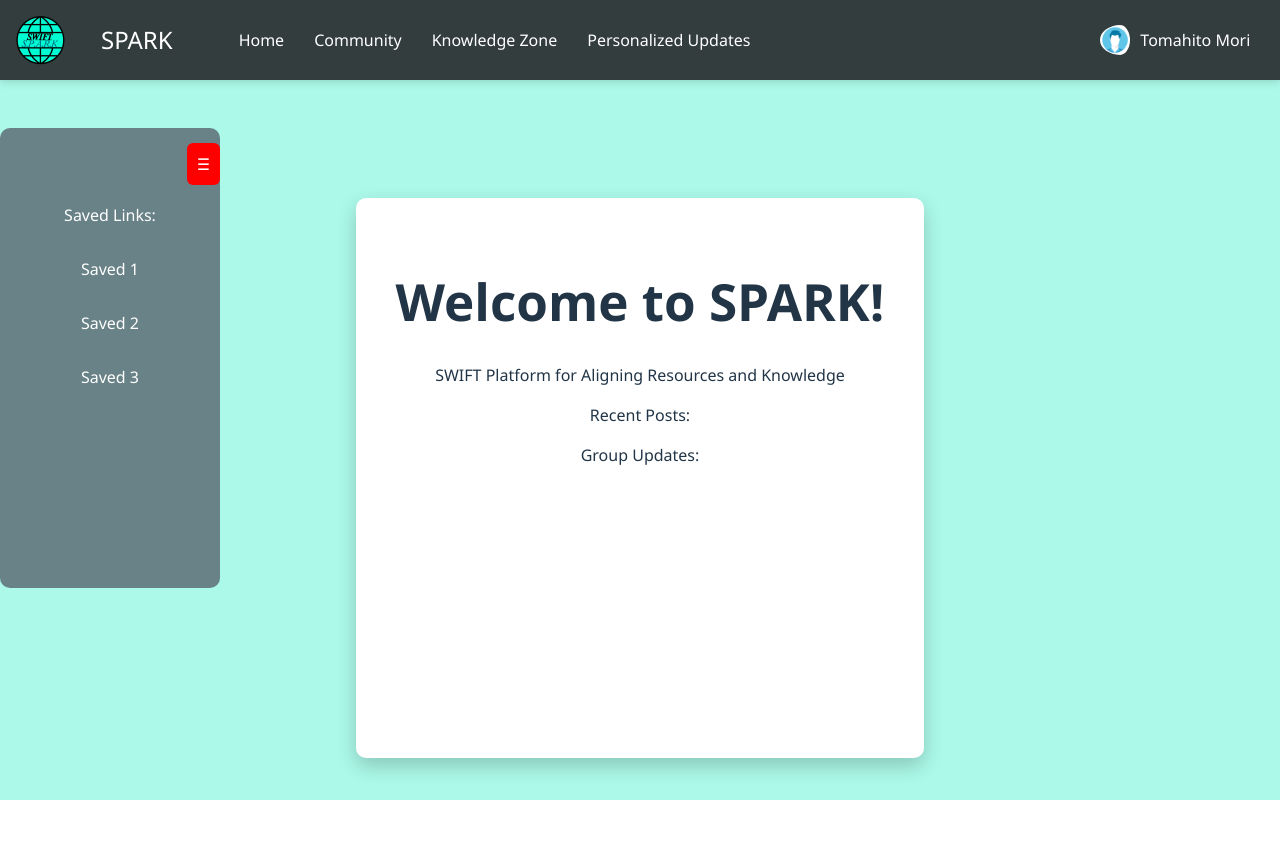
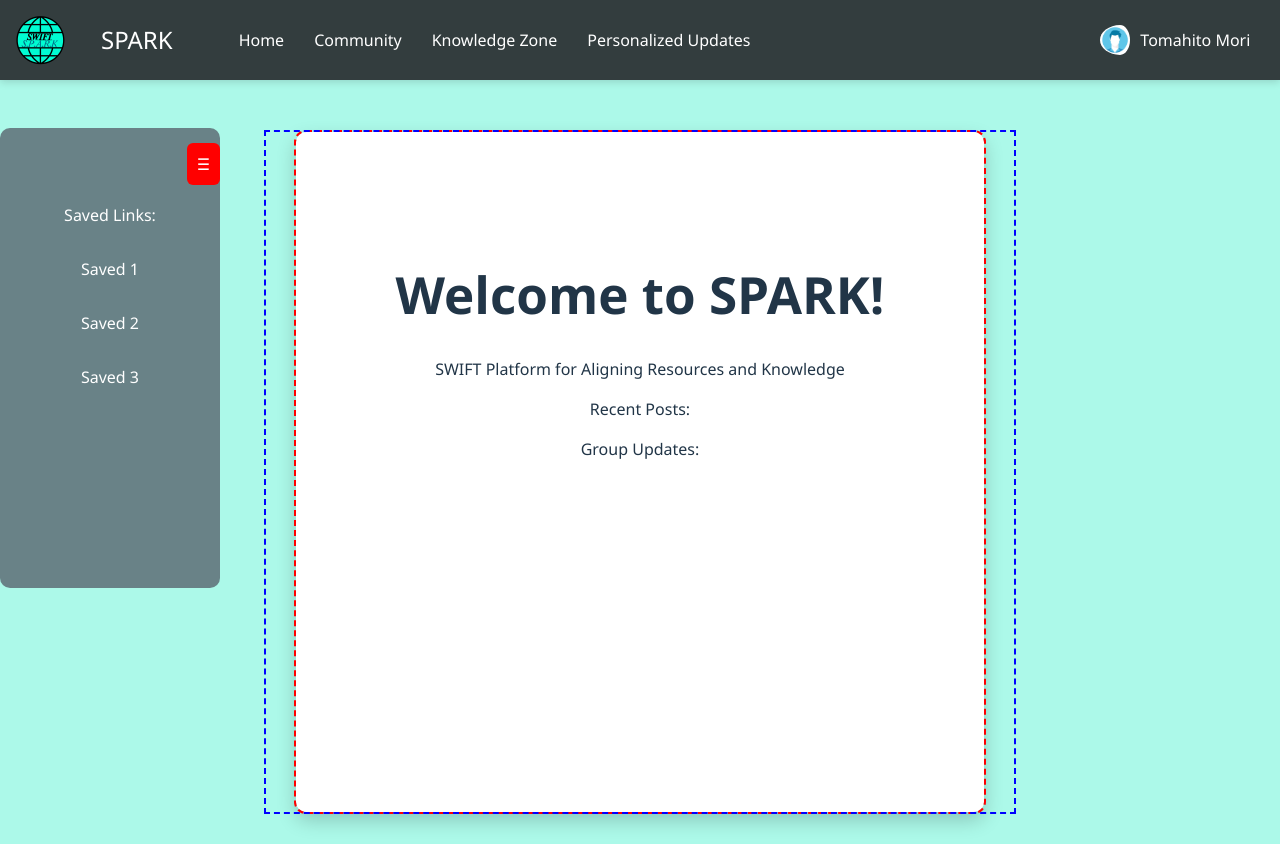
Before and after one commit to BeanWritesSomeCode/Swift-Hackathon-2025, a React (Vite) app in the folder my-app/: page / in a window 1280 px wide. Before the commit the page ends 800 px from the top, so only its background shows below. Built offline with nearby package versions, Linux system fonts and the light colour scheme.

Commit message:
This thing sucks dont use

```diff
--- a/my-app/src/App.jsx
+++ b/my-app/src/App.jsx
@@ -1,10 +1,11 @@
 import { useState } from 'react'
 import Header from "./components/header"
-import MainContainer from './components/Main-Container'
+import IndexPage from './components/Index-Page'
 import Sidebar from './components/Sidebar'
+import KnowledgeZone from './components/Knowledge-Zone'
+import './App.css'
 import './styles.css'
 import './css/sidebar.css'
-import './App.css'
 import { Routes, Route } from 'react-router-dom'
 
 function App() {
@@ -14,10 +15,11 @@ function App() {
     <>
       <Sidebar isOpen={sidebarOpen} toggle={() => setSidebarOpen(!sidebarOpen)} />
 
-      <div className={`main-layout ${sidebarOpen ? 'sidebar-open' : 'sidebar-closed'}`}>
+      <div className={"main-layout"}>
         <Routes>
           <Route path="/" element={<Header />}>
-            <Route index element={<MainContainer />} />
+            <Route index element={<IndexPage sidebarOpen={sidebarOpen}/>} />
+            <Route path="/knowledge" element={<KnowledgeZone sidebarOpen={sidebarOpen}/>} />
             {/* Pages go here */}
           </Route>
         </Routes>
--- a/my-app/src/components/Main-Container.jsx
+++ b/my-app/src/components/Index-Page.jsx
@@ -1,4 +1,4 @@
-function MainContainer({ sidebarOpen }) {
+function IndexPage({ sidebarOpen }) {
   return (
     <div className={`main-container ${sidebarOpen ? 'sidebar-open' : 'sidebar-closed'}`}>
       <h1>Welcome to SPARK!</h1>
@@ -9,4 +9,4 @@ function MainContainer({ sidebarOpen }) {
   );
 }
 
-export default MainContainer
+export default IndexPage
--- /dev/null
+++ b/my-app/src/components/Knowledge-Zone.jsx
@@ -0,0 +1,15 @@
+
+function KnowledgeZone({sidebarOpen}) {
+
+    return (
+        <>
+        <div className={"main-layout"}>
+            <div className={"main-container"}>
+                <h1>The Knowledge-Zone</h1>
+            </div>
+        </div>
+        </>
+    )
+}
+
+export default KnowledgeZone
--- a/my-app/src/styles.css
+++ b/my-app/src/styles.css
@@ -1,9 +1,10 @@
 /* styles.css */
-body {
+html, body {
     background-color: #acf9e9;
     font-family: 'Segoe UI', Tahoma, Geneva, Verdana, sans-serif;
     margin: 0;
     padding: 0;
+    min-height: 100vh;
 }
 
 .main-layout {
@@ -16,14 +17,14 @@ body {
 .main-container {
     max-width: 2500px;
     width: 100%;
-    margin-top: 10%;
     background: white;
-    padding: 40px;
+    padding: 100px;
     border-radius: 10px;
     box-shadow: 0 8px 20px rgba(0, 0, 0, 0.2);
     text-align: center;
-    height: 480px;
+    min-height: 60vh;
     transition: all 0.3s ease;
+    flex: 1;
 }
 
 .container-top-left {
@@ -113,14 +114,18 @@ button:hover {
     vertical-align: middle;
     margin-left: 15px;
 }
-  /*side bar stuff*/
-
-
-
+/*
 .main-container.sidebar-open {
   width: calc(85% - 220px);
 }
 
 .main-container.sidebar-closed {
   width: calc(100% - 60px);
+} */
+
+.main-container {
+  outline: 2px dashed red;
 }
+.main-layout {
+  outline: 2px dashed blue;
+}
```
